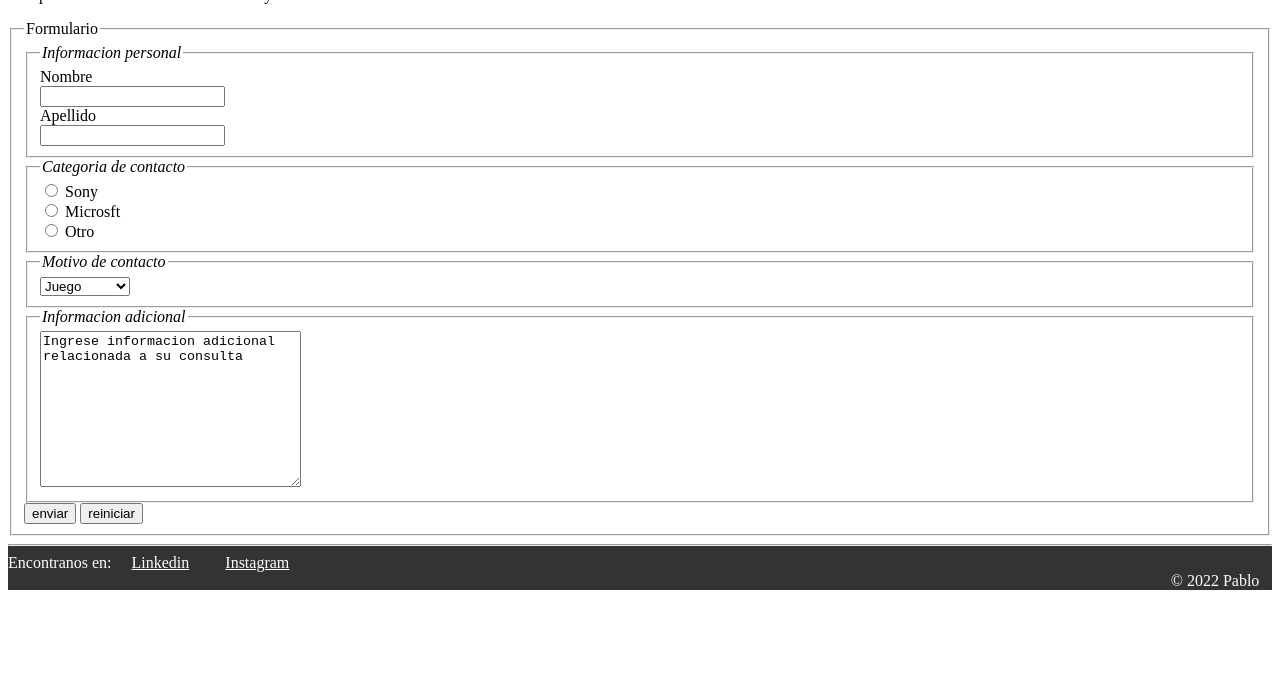
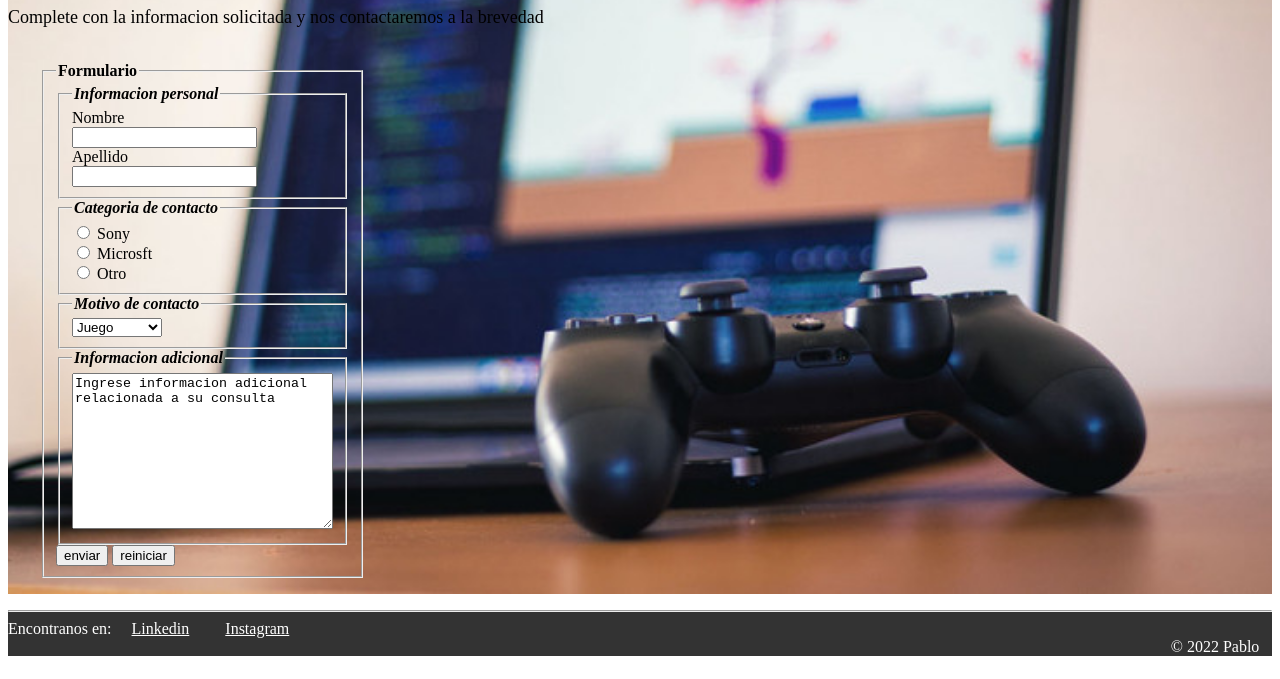
Before and after one commit to pfigueroa03/FigueroaWeb, a website: page pages/contact.html in a window 1280 px wide. Shown: the part 121-800 px from the top of the page. Drawn offline with Linux system fonts and the light colour scheme; a web font is replaced by a local one.

Commit message:
Added some styles to contact. Minor styles fix

```diff
--- a/assets/sass/main.scss
+++ b/assets/sass/main.scss
@@ -212,17 +212,17 @@
 
 .play_xbox_game{
     @extend.games_image;
-    background-color: rgb(3, 109, 77);
+    box-shadow: 10px 5px 10px rgb(3, 109, 77);
 }
 
 .xbox_game{
     @extend.games_image;
-    background-color: $bg-green;
+    box-shadow: 10px 5px 10px $bg-green;
 }
 
 .play_game{
     @extend.games_image;
-    background-color: $bg-blue;
+    box-shadow: 10px 5px 10px $bg-blue;
 }
 
 @keyframes bigsmall {
--- a/assets/sass/views/_contact.scss
+++ b/assets/sass/views/_contact.scss
@@ -0,0 +1,18 @@
+.contact_main {
+    background-image: url("/assets/img/contenido/contact_bg.jpg");
+    background-position: center center;
+    background-repeat: no-repeat;
+    background-size: cover;
+    p {
+        font-size: large;
+    }
+    .contact_form {
+        margin: 1rem;
+        padding: 1rem;
+        display: flex;
+        align-items: flex-start;
+        legend {
+            font-weight: bold;
+        }
+    }
+}
--- a/pages/contact.html
+++ b/pages/contact.html
@@ -38,9 +38,10 @@
             </nav>
         </section>
     </header>
-    <main>
-        <h3>Formulario de Contacto</h3>
+    <main class="contact_main">
+        <h1>Formulario de Contacto</h1>
         <p>Complete con la informacion solicitada y nos contactaremos a la brevedad</p>
+        <section class="contact_form">
             <form action="" method="GET" enctype="application/x-www-form-urlencoded">
                 <fieldset>
                     <legend>Formulario</legend>
@@ -82,6 +83,8 @@
                     <input type="reset" value="reiniciar">
                 </fieldset>
             </form>
+        </section>
+
     </main>
     <footer>
         <hr>
```
Also changed, not shown: assets/css/main.css, assets/img/contenido/contact_bg.jpg (added). Lines whose indentation alone changed are shown as unchanged.
